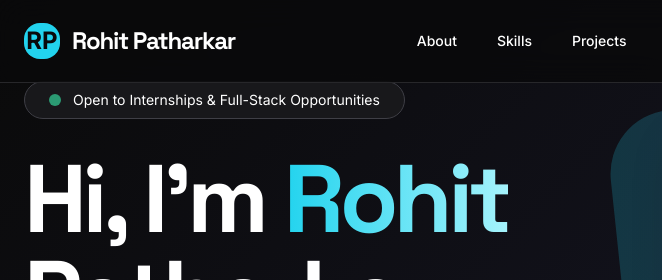
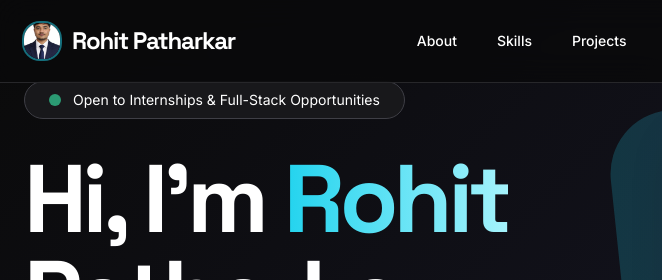
Before and after one commit to rohitpatharkar/my-portfolio, a plain HTML site: page index.html in a window 1280 px wide. Shown: the top 280 px of the page, 0-662 px from the left. Drawn offline with nearby package versions, Linux system fonts and the light colour scheme.

Commit message:
Update index.html
Photo Code added

```diff
--- a/index.html
+++ b/index.html
@@ -107,10 +107,13 @@
     <!-- Navbar -->
     <nav class="fixed top-0 left-0 right-0 z-50 bg-zinc-950/80 backdrop-blur-lg border-b border-zinc-800">
         <div class="max-w-7xl mx-auto px-6 py-5 flex justify-between items-center">
-            <div class="flex items-center gap-3">
-                <div class="w-9 h-9 bg-cyan-400 rounded-2xl flex items-center justify-center text-zinc-950 font-bold text-2xl">RP</div>
-                <h1 class="text-2xl font-bold heading-font tracking-tighter">Rohit Patharkar</h1>
-            </div>
+            <!-- YOUR PHOTO IN NAVBAR -->
+<div class="flex items-center gap-3">
+    <img src="./profile.jpg"
+         alt="Rohit Gangadhar Patharkar"
+         class="w-9 h-9 object-cover rounded-2xl ring-2 ring-cyan-400/50">
+    <h1 class="text-2xl font-bold heading-font tracking-tighter">Rohit Patharkar</h1>
+</div>
 
             <div class="hidden md:flex items-center gap-10 text-sm font-medium">
                 <a href="#about" class="nav-link">About</a>
```
